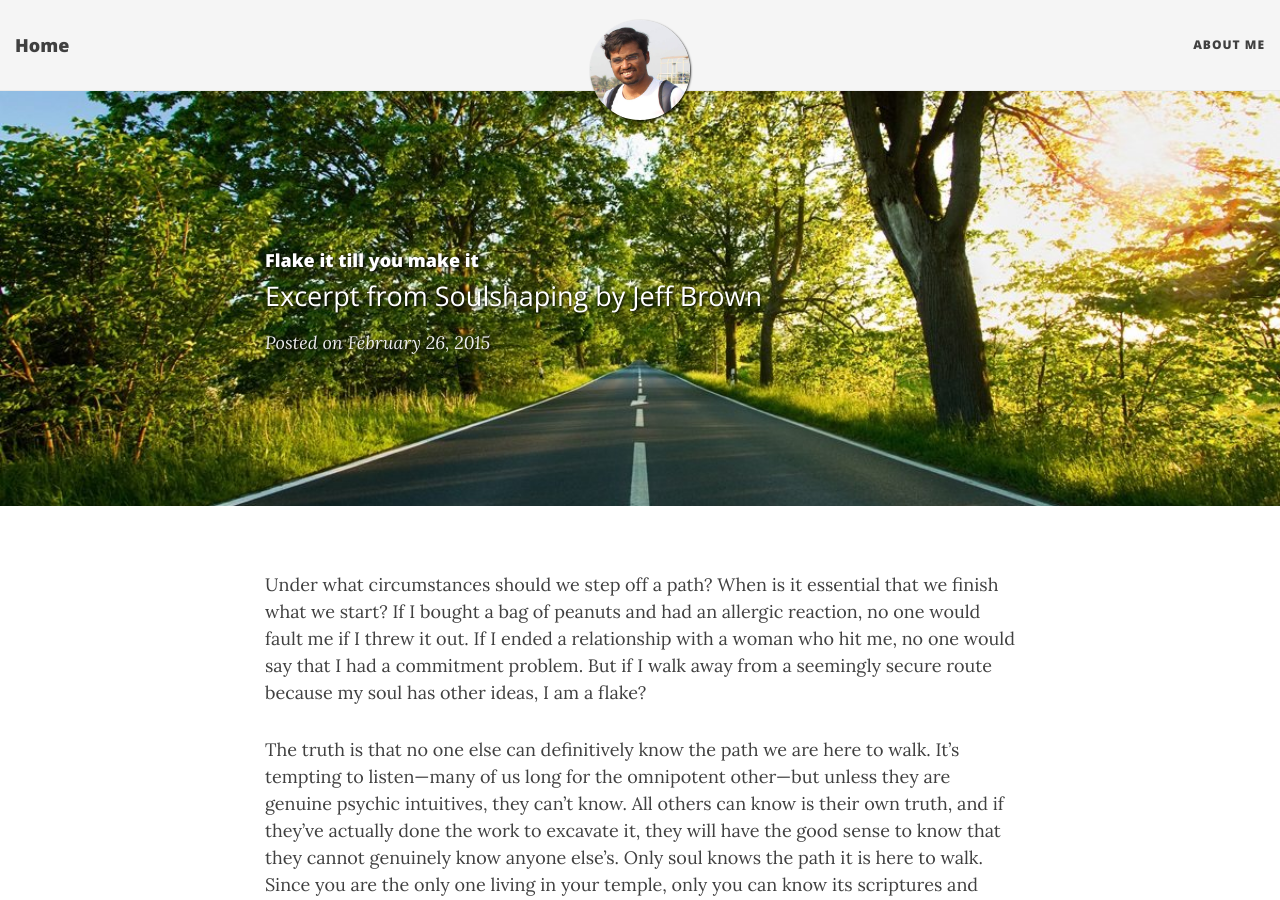
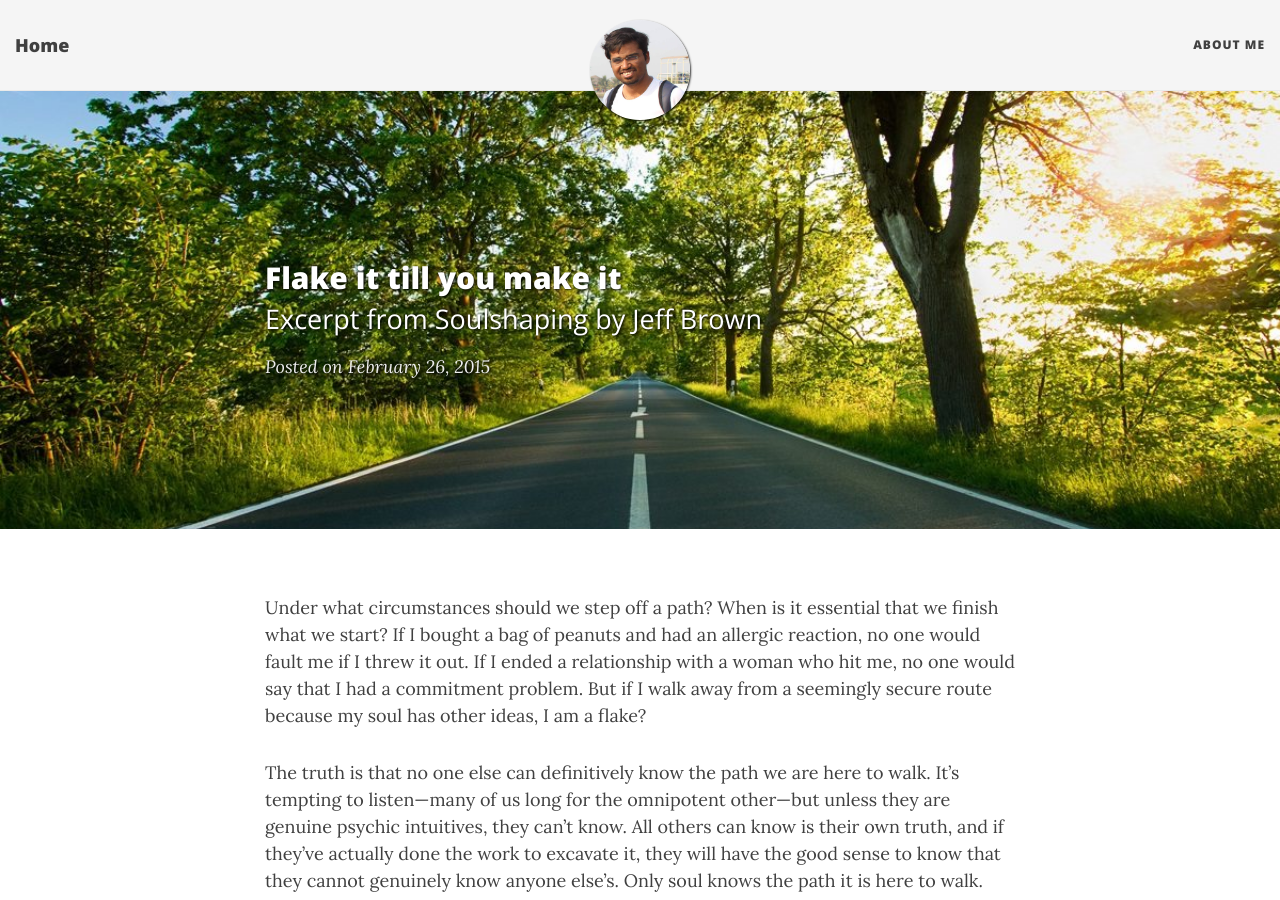
Before and after one commit to shreyanc/shreyanc.github.io, a Jekyll site: the page built from _posts/2015-02-26-flake-it-till-you-make-it.md, in a window 1280 px wide and 900 px high. Built offline with Jekyll 4.4.1, drawn with Linux system fonts in a browser that asks for light colours; nearby versions of some CDN libraries.

Commit message:
Update header.html

```diff
--- a/_includes/header.html
+++ b/_includes/header.html
@@ -25,7 +25,7 @@
     <div class="row">
       <div class="col-lg-8 col-lg-offset-2 col-md-10 col-md-offset-1">
         <div class="{{ include.type }}-heading">
-          <h4>{% if page.title %}{{ page.title }}{% else %}<br/>{% endif %}</h1>
+          <h2>{% if page.title %}{{ page.title }}{% else %}<br/>{% endif %}</h1>
 		  {% if page.subtitle %}
 		    {% if include.type == "page" %}
             <hr class="small">
```
